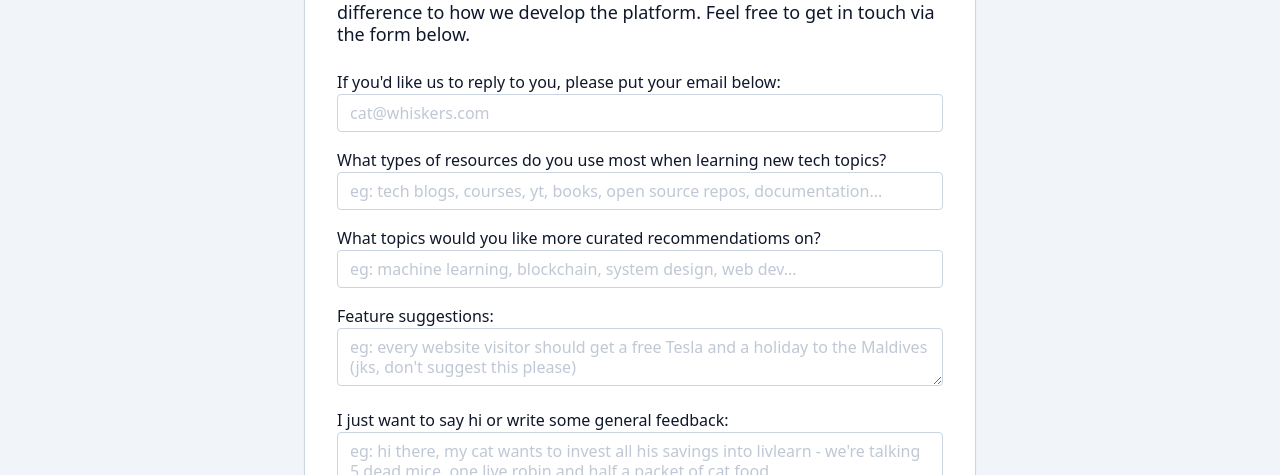
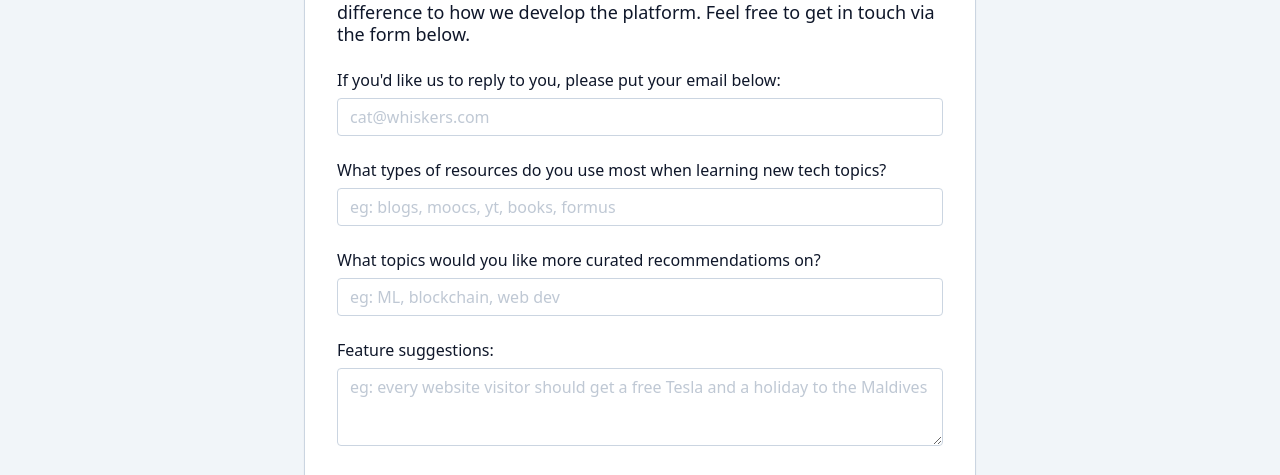
Before and after one commit to nrimsky/livlearn-frontend, a React (Create React App) app: page /feedback in a window 1280 px wide. Shown: the part 325-800 px from the top of the page. Built offline with nearby package versions, Linux system fonts and the light colour scheme; no server answers; a web font is replaced by a local one.

Commit message:
improve form ui

```diff
--- a/src/components/Form/Inputs/LLInput.tsx
+++ b/src/components/Form/Inputs/LLInput.tsx
@@ -20,7 +20,7 @@ export default function LLInput(
         text-gray-900 dark:text-white
         leading-tight
         focus:outline-none focus:ring focus:ring-green-200
-        bg-white dark:bg-gray-800 ${props.className}`,
+        dark:bg-gray-800 ${props.className}`,
       }}
     />
   );
--- a/src/components/Page/FormPage.tsx
+++ b/src/components/Page/FormPage.tsx
@@ -21,6 +21,14 @@ const FancyText = (props: { children: React.ReactNode }) => {
   );
 };
 
+const Section = (props: {children: React.ReactNode; label: string;}) => {
+  return (<div className="mt-4 md:mt-6 w-full">
+  <label className="w-full mb-2 block leading-tight font-normal">
+    { props.label}
+  </label>
+  { props.children }
+</div>);
+}
 export default function FormPage() {
   const initialState = {
     email: "",
@@ -53,10 +61,10 @@ export default function FormPage() {
   const { state, bind } = useForm(initialState);
   const { q1, q2, q3, q4, email } = state;
   return (
-    <div className="w-full px-4 sm:px-8 md:px-12 py-12 text-gray-900 dark:text-white">
+    <div className="w-full sm:px-8 md:px-12 py-8 sm:py-12 text-gray-900 dark:text-white">
       <form
         onSubmit={submitHandler}
-        className="w-100 flex flex-col max-w-2xl mx-auto justify-center items-center bg-white dark:bg-gray-900 px-8 py-10 rounded border border-gray-300 dark:border-gray-500 shadow-sm"
+        className="w-100 flex flex-col max-w-2xl mx-auto justify-center items-center bg-white dark:bg-gray-900 px-6 py-6 sm:px-8 sm:py-10 sm:rounded sm:border border-gray-300 dark:border-gray-500 shadow-sm"
       >
         <h1
           className={`text-5xl
@@ -79,58 +87,54 @@ export default function FormPage() {
             {msg.msg}
           </h2>
         )}
-        <label className="w-full mt-4 md:mt-6">
-          If you'd like us to reply to you, please put your email below:
-          <LLInput
+        <Section label="If you'd like us to reply to you, please put your email below:">
+        <LLInput
             readOnly={loading}
             name="email"
             {...bind}
             value={email}
             placeholder="cat@whiskers.com"
           />
-        </label>
-        <label className="w-full mt-2 md:mt-4">
-          What types of resources do you use most when learning new tech topics?
-          <LLInput
+        </Section>
+        <Section label="What types of resources do you use most when learning new tech topics?">
+        <LLInput
             readOnly={loading}
             name="q1"
             {...bind}
             value={q1}
-            placeholder="eg: tech blogs, courses, yt, books, open source repos, documentation..."
+            placeholder="eg: blogs, moocs, yt, books, formus"
           />
-        </label>
-        <label className="w-full mt-2 md:mt-4">
-          What topics would you like more curated recommendatioms on?
-          <LLInput
+        </Section>
+        <Section label=" What topics would you like more curated recommendatioms on?">
+        <LLInput
             readOnly={loading}
             name="q2"
             {...bind}
             value={q2}
-            placeholder="eg: machine learning, blockchain, system design, web dev..."
+            placeholder="eg: ML, blockchain, web dev"
           />
-        </label>
-        <label className="w-full mt-2 md:mt-4">
-          Feature suggestions:
-          <LLTextArea
+        </Section>
+
+        <Section label="Feature suggestions:">
+        <LLTextArea
             readOnly={loading}
-            rows={2}
+            rows={3}
             name="q3"
             {...bind}
             value={q3}
-            placeholder="eg: every website visitor should get a free Tesla and a holiday to the Maldives (jks, don't suggest this please)"
+            placeholder="eg: every website visitor should get a free Tesla and a holiday to the Maldives"
           />
-        </label>
-        <label className="w-full mt-2 md:mt-4">
-          I just want to say hi or write some general feedback:
-          <LLTextArea
+        </Section>
+        <Section label="I just want to say hi or write some general feedback:">
+        <LLTextArea
             readOnly={loading}
-            rows={2}
+            rows={3}
             name="q4"
             {...bind}
             value={q4}
-            placeholder="eg: hi there, my cat wants to invest all his savings into livlearn - we're talking 5 dead mice, one live robin and half a packet of cat food"
+            placeholder="eg: my cat wants to invest all his savings into livlearn - 5 dead mice, one robin and half a packet of cat food"
           />
-        </label>
+        </Section>
         <Button
           type="submit"
           content={
```
